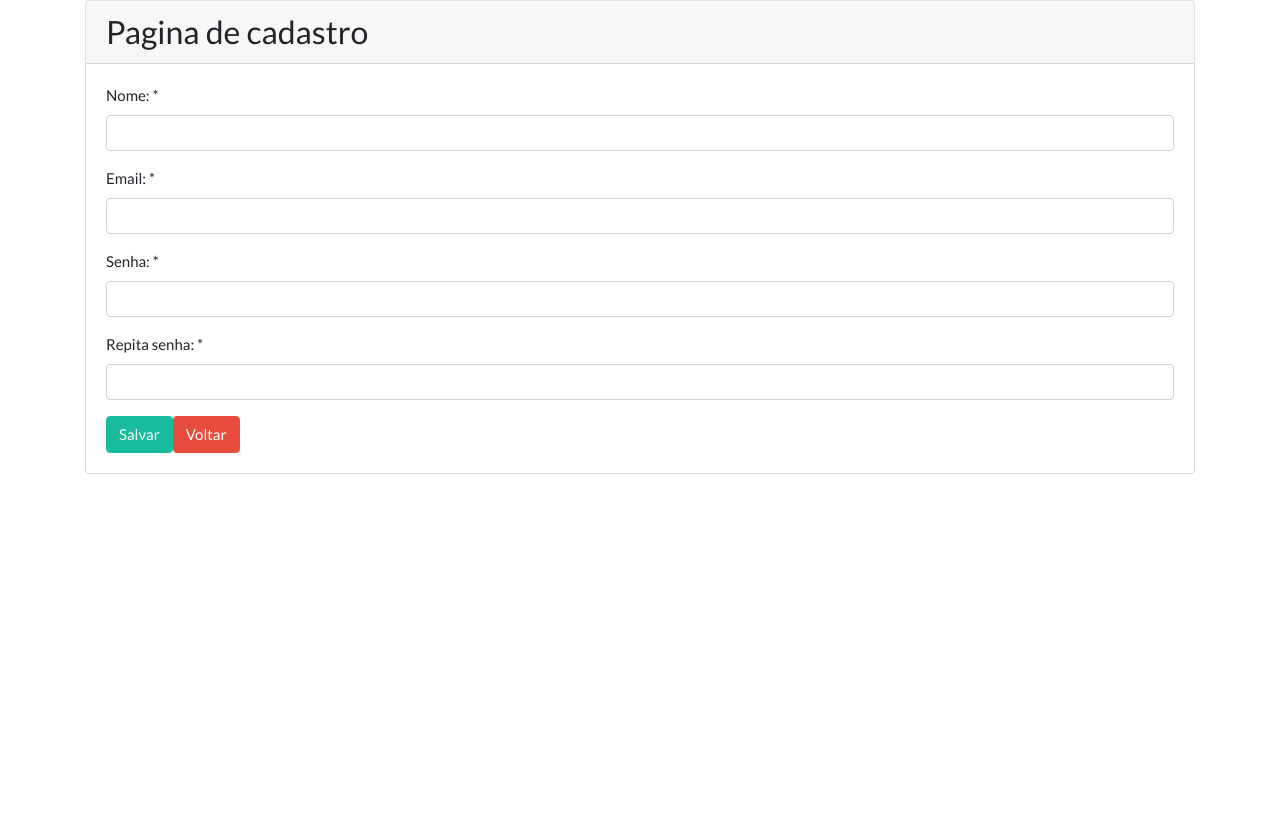
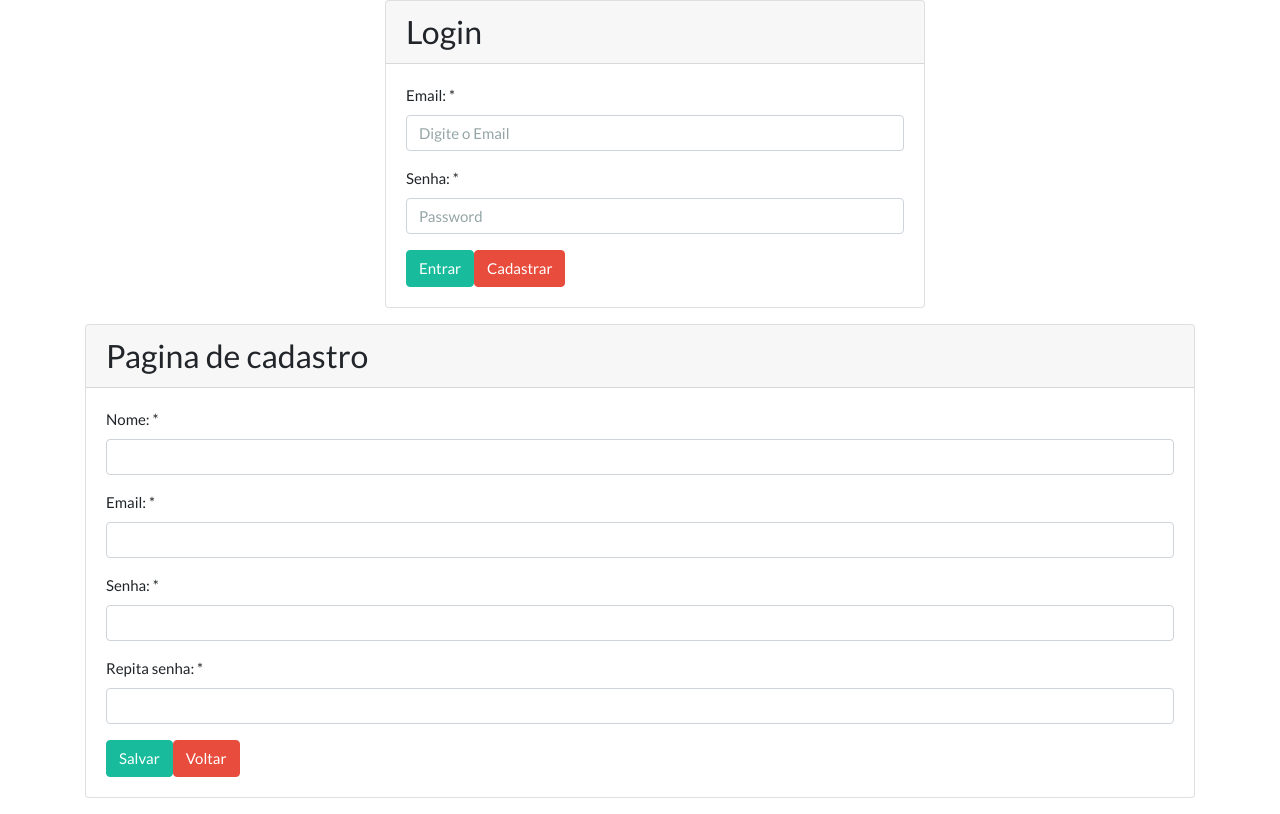
Before and after one commit to fabricacb/estacionamento-front_end, a React (Create React App) app: page /#/login in a window 1280 px wide. Before the commit this address led to /. Built offline with nearby package versions, Linux system fonts and the light colour scheme.

Commit message:
tela de login

```diff
--- a/src/App.js
+++ b/src/App.js
@@ -1,11 +1,13 @@
 import React from 'react'
 import 'bootswatch/dist/flatly/bootstrap.css'
 import Cadastro from './views/cadastroUsuario'
+import Login from './views/login'
 
 class App extends React.Component {
   render(){
     return(
       <div>
+        <Login />
         <Cadastro />
       </div>
     )
--- /dev/null
+++ b/src/views/login.js
@@ -0,0 +1,54 @@
+import React from 'react'
+import Card from '../components/card'
+import FormGroup from '../components/form-group'
+
+class Login extends React.Component{
+    state = {
+        email: '',
+        senha: ''
+    }
+
+    entrar = () => {
+        console.log('Email: ', this.state.email)
+        console.log('Senha: ', this.state.senha)
+    }
+
+    render(){
+        return(
+        <div className="container">
+            <div className="row">
+                <div className="col-md-6" style={ {position : "relative", left: '300px'} }>
+                    <Card title="Login">
+                        <div className="row">
+                            <div className="col-lg-12">
+                                <div className="bs-component">
+                                    <fieldset>
+                                        <FormGroup label="Email: *" htmlFor="exampleInputEmail1">
+                                            <input type="email" value={this.state.email}
+                                                    onChange={e=> this.setState({email: e.target.value})}
+                                                    className="form-control" id="exampleInputEmail1"
+                                                    aria-describedby="emailHelp" placeholder="Digite o Email" />
+                                        </FormGroup>
+
+                                        <FormGroup label="Senha: *" htmlFor="exampleInputPassword1">
+                                            <input type="password" value={this.state.senha}
+                                                    onChange={e=> this.setState({senha: e.target.value})}
+                                                    className="form-control"
+                                                    id="exampleInputPassword1" placeholder="Password" />
+                                        </FormGroup>
+
+                                        <button onClick={this.entrar} className="btn btn-success">Entrar</button>
+                                        <button className="btn btn-danger">Cadastrar</button>
+                                    </fieldset>
+                                </div>
+                            </div>
+                        </div>
+                    </Card>
+                </div>
+            </div>
+        </div>
+        )
+    }
+}
+
+export default Login
```
Also changed, not shown: 1 other file (tests, documents, lock files or other folders).
